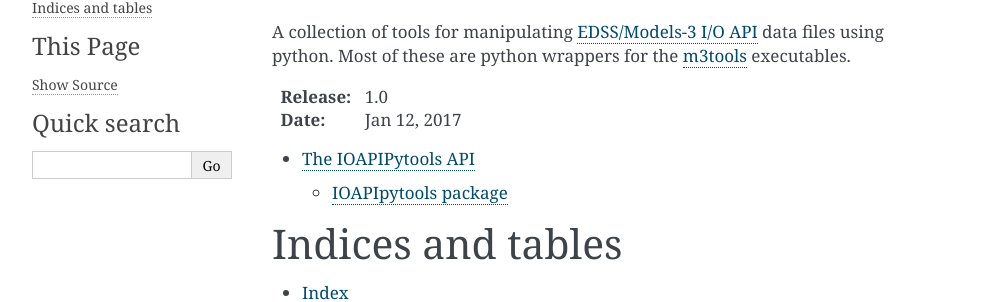
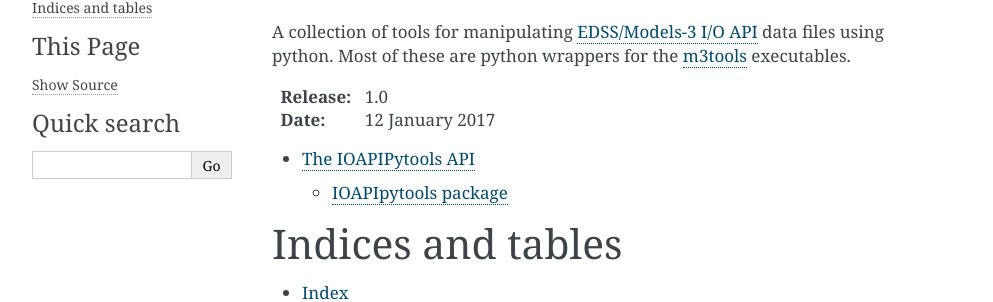
Before and after one commit to Timothy-W-Hilton/IOAPI_Pytools, a Sphinx documentation site: the page built from docs/index.rst, in a window 1280 px wide. Shown: the part 139-441 px from the top of the page, without its empty margins (148-1141 px from the left). Built offline with Sphinx 7.4.7, drawn with Linux system fonts in a browser that asks for light colours.

```diff
--- a/docs/conf.py
+++ b/docs/conf.py
@@ -73,7 +73,7 @@ language = None
 # non-false value, then it is used:
 #today = ''
 # Else, today_fmt is used as the format for a strftime call.
-#today_fmt = '%B %d, %Y'
+today_fmt = '%d %B %Y'
 
 # List of patterns, relative to source directory, that match files and
 # directories to ignore when looking for source files.
```
